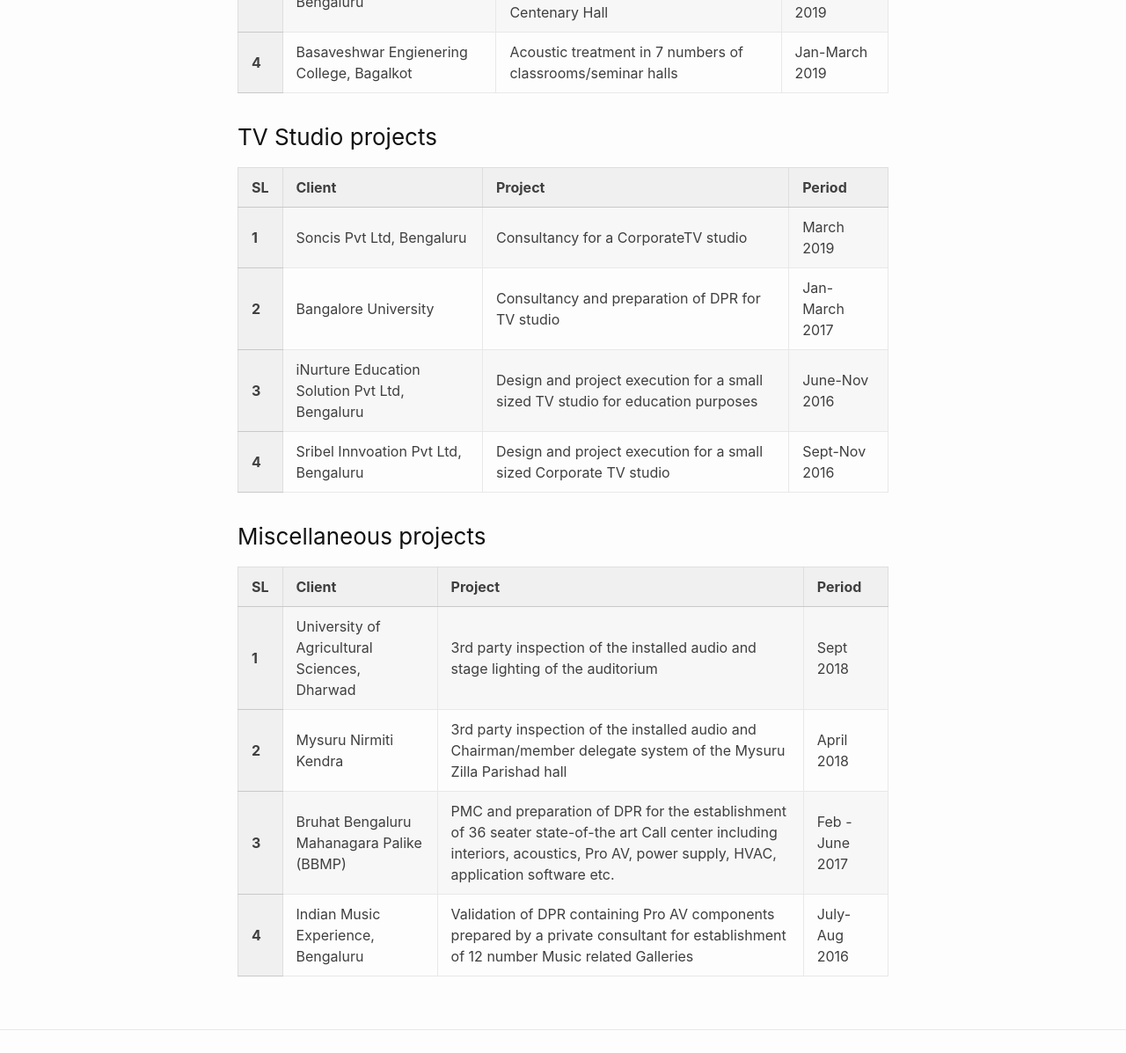
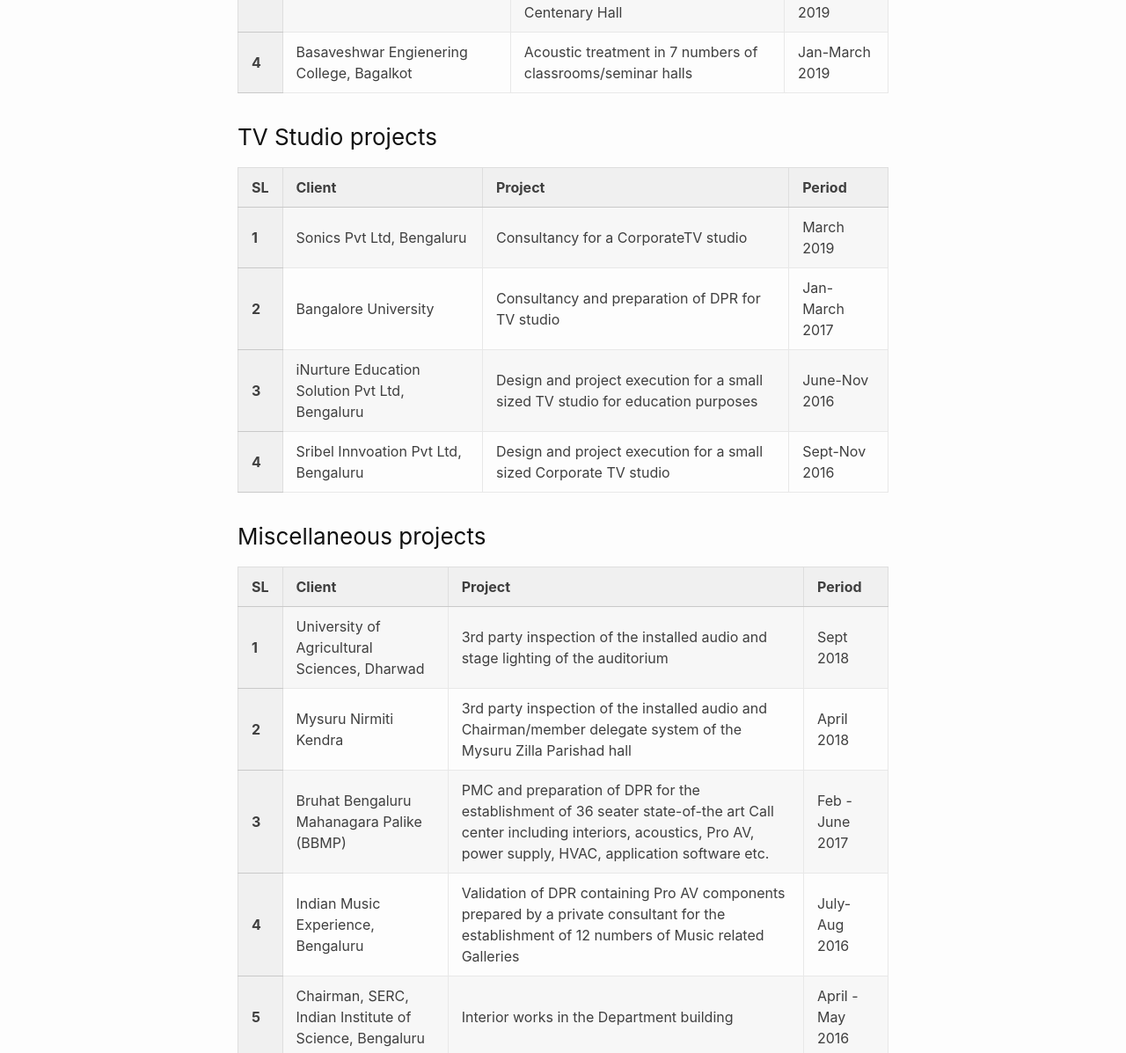
Before and after one commit to VarpasMedia/VarpasMedia.github.io, a Jekyll site: the page built from Projects.md, in a window 1280 px wide and 1400 px high, scrolled down 1885 px, cut to the strip 0-1197 px from the top of the window. Shown: the whole strip at 88% size. Built offline with Jekyll 4.4.1, drawn with Linux system fonts in a browser that asks for light colours; our own code applies the rules of GitHub Pages for plain Markdown files; some of the changed text lies outside the part shown.

Commit message:
Update Projects.md

```diff
--- a/Projects.md
+++ b/Projects.md
@@ -133,7 +133,7 @@ permalink: /Projects/
 
     <tr>
         <th>2</th>
-	<td>Dept of ECE, Indian Institute of Science, Bengaluru</td>
+	<td>Chairman, Dept of ECE, Indian Institute of Science, Bengaluru</td>
         <td>Project execution for acoustics, installed audio and Projection in 2 class rooms</td>
         <td>June-Oct 2018</td>
     </tr>
@@ -169,7 +169,7 @@ permalink: /Projects/
 
    	<tr>
         <th>1</th>
-	<td>Soncis Pvt Ltd, Bengaluru</td>
+	<td>Sonics Pvt Ltd, Bengaluru</td>
         <td>Consultancy for a CorporateTV studio</td>
         <td>March 2019</td>
     	</tr>
@@ -241,8 +241,15 @@ permalink: /Projects/
 	<tr>
         <th>4</th>
 	<td>Indian Music Experience, Bengaluru</td>
-        <td>Validation of DPR containing Pro AV components prepared by a private consultant for establishment of 12 number Music related Galleries </td>
+        <td>Validation of DPR containing Pro AV components prepared by a private consultant for the establishment of 12 numbers of Music related Galleries </td>
         <td>July- Aug 2016</td>
         </tr>
 
+	<tr>
+        <th>5</th>
+	<td>Chairman, SERC, Indian Institute of Science, Bengaluru</td>
+        <td>Interior works in the Department building </td>
+        <td>April - May 2016</td>
+        </tr>
+
 </table>
```
